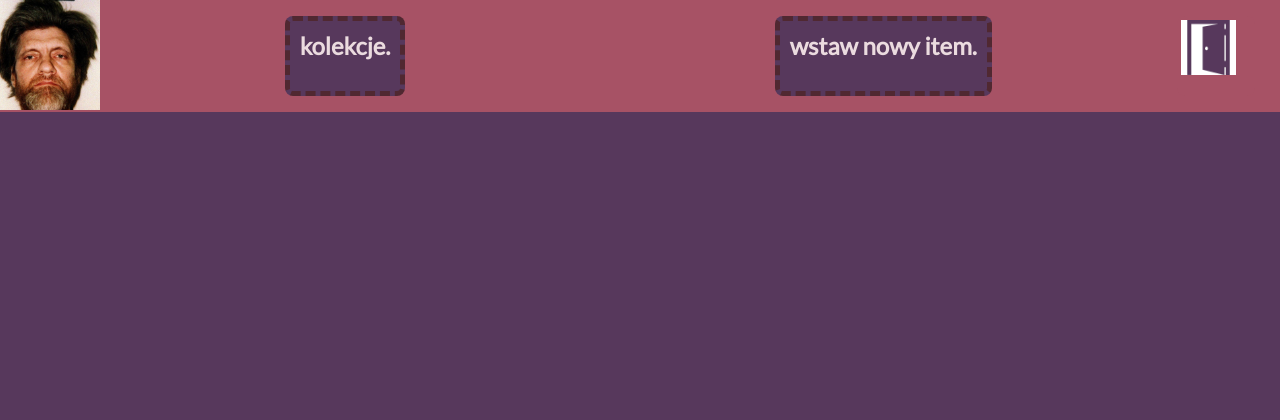
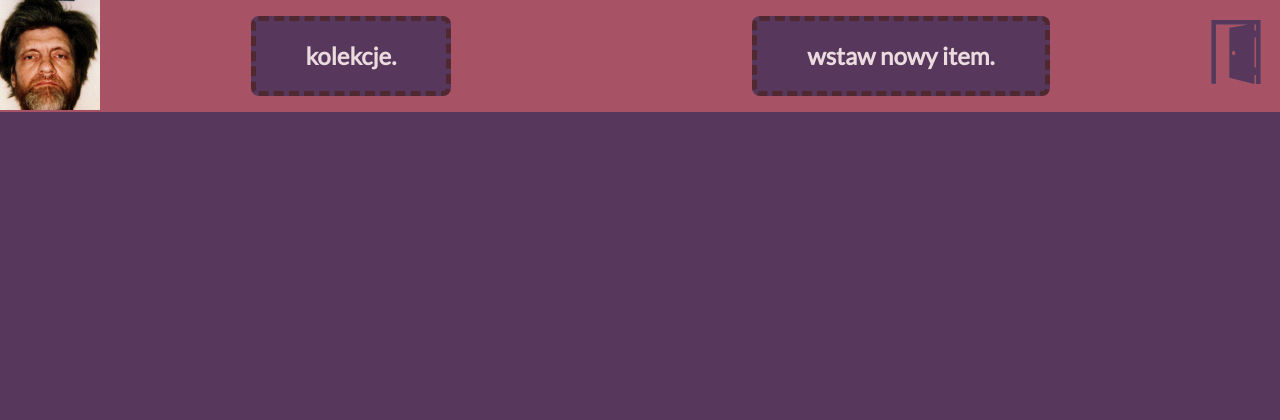
Before and after one commit to bsmela1/Kolekcjoner, a PHP site: page / in a window 1280 px wide. Shown: the top 420 px of the page. Run offline with PHP 8.4, Linux system fonts and the light colour scheme.

Commit message:
komituje wkoncu...

```diff
--- a/index.php
+++ b/index.php
@@ -17,16 +17,14 @@
     <a href="https://ih1.redbubble.net/image.1533663591.5353/ssrco,classic_tee,mens,fafafa:ca443f4786,front_alt,square_product,600x600.jpg">
         <img id="site-icon" src="pictures/unabomber.jpg"  width="100px" height="100px">
     </a>
-    <ul id="menu">
-        <li>
-            <a href="kolekcje.php"><h2>kolekcje.</h2></a>
-        </li>
-        <li>
-            <h2>wstaw nowy item.</h2>
-        </li>
-    </ul>
-    <a id="login-button" href="login.php">
-        <img src="pictures/logout_icon.jpg" alt="logout" width="55px" height="55px">
+
+    <section id="menu">
+        <a href="kolekcje.php"><h2>kolekcje.</h2></a>
+        <a href="add_item.php"><h2>wstaw nowy item.</h2></a>
+    </section>
+
+    <a id="logout-button" href="logout.php">
+        <img id="logout-img" src="pictures/logout_icon.png" alt="logout">
     </a>
 </nav>
 
--- a/style_main_site.css
+++ b/style_main_site.css
@@ -1,4 +1,4 @@
-*{
+* {
     margin: 0;
     padding: 0;
     box-sizing: border-box;
@@ -7,12 +7,12 @@
     font-size: 24px;
 }
 
-body{
+body {
     max-width: 100vw;
     max-height: 100vh;
 }
 
-nav{
+nav {
     max-width: 100vw;
     height: 14vh;
     display: flex;
@@ -21,7 +21,7 @@ nav{
     background: #a75265;
 }
 
-#menu{
+#menu {
     width: 86vw;
     height: 14vh;
     display: inherit;
@@ -31,15 +31,18 @@ nav{
     align-items: center;
 }
 
-#menu > li{
+#menu>a {
     background: rgb(87, 56, 92);
     border-radius: 8px;
-    padding: 10px;
     border: 5px dashed #502831;
     height: 10vh;
+    display: flex;
+    flex-direction: row;
+    align-items: center;
+    padding: 0 50px 2px;
 }
 
-#login-button{
+#logout-button {
     background-color: #a75265;
     width: 10vh;
     height: 10vh;
@@ -47,11 +50,12 @@ nav{
     padding: 4px;
 }
 
-ul{
-    list-style-type: none;
+#logout-img {
+    width: 8vh;
+    height: 8vh;
 }
 
-#site-icon{
+#site-icon {
     object-fit: cover;
     max-width: 14vw;
     height: 14vh;
@@ -60,21 +64,20 @@ ul{
 
 
 
-
-main{
+main {
     max-width: 100vw;
     height: 80vw;
     background: #57385c;
 }
 
-a{
+a {
     text-decoration: none;
     color: black;
 }
 
 
 
-#login-button{
+#login-button {
     margin-right: 25px;
 }
 
```
Also changed, not shown: pictures/logout_icon.png (added), 1 other file. Lines whose indentation alone changed are shown as unchanged.
